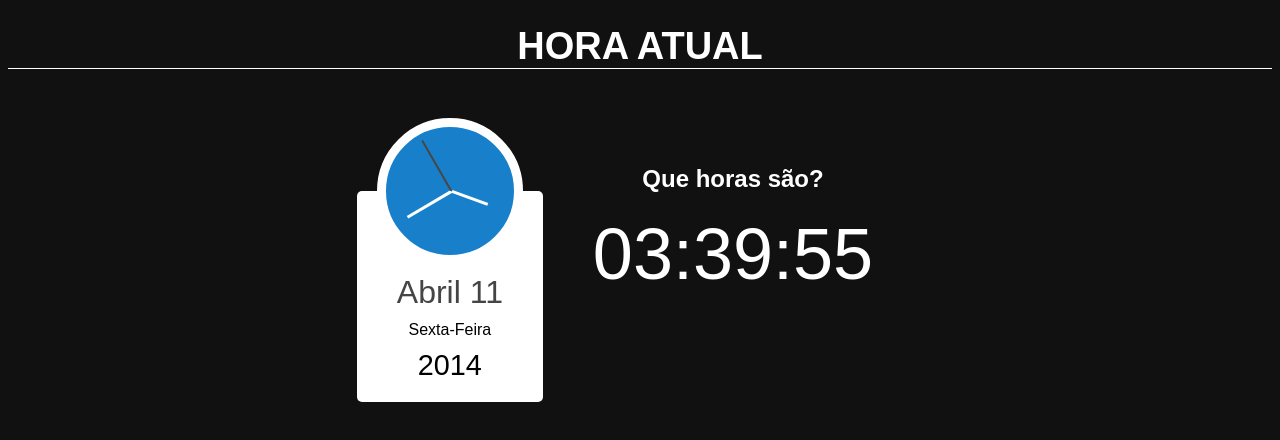
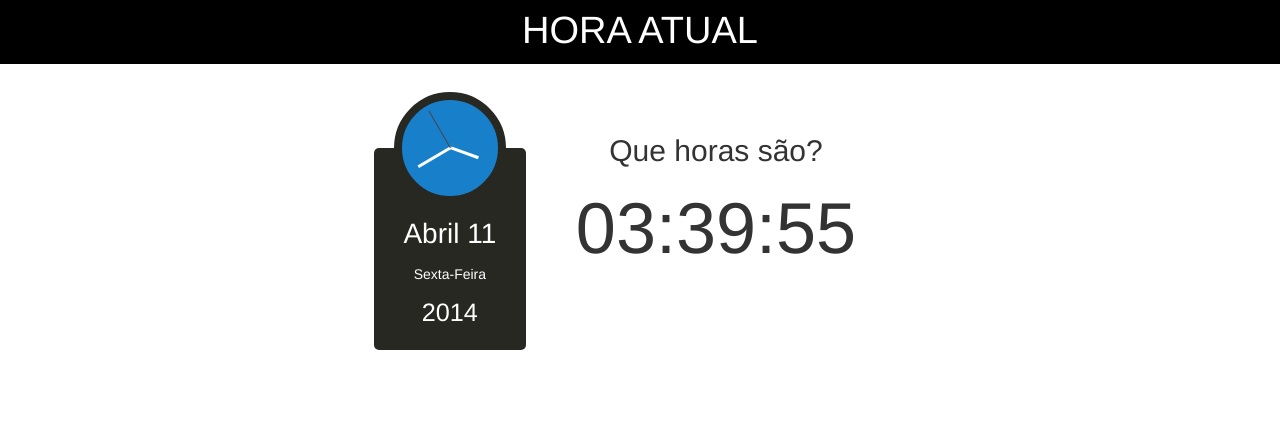
Before and after one commit to jltafarel/HoraAtual, a plain HTML site: page index.html in a window 1280 px wide. Drawn offline with nearby package versions, Linux system fonts and the light colour scheme.

Commit message:
Adicionado bootstrap

```diff
--- a/css/style.css
+++ b/css/style.css
@@ -1,13 +1,17 @@
 body {
-  background-color: #111;
-  color: #fff;
+  height: 100%;
+  background-color: #000;
+  color: #000;
   font-family: 'Open Sans', "Lucida Grande", "Lucida Sans Unicode", "Lucida Sans", Geneva, Verdana, sans-serif;
   font-family: Arial, sans-serif;
   text-align: center;
 }
 
+.pagina{
+  min-height:100%;
+}
+
 div#relogio {
-
   display: -webkit-inline-box;
   position: relative;
   text-align: center;
@@ -61,11 +65,6 @@ div#locker:hover {
   color: white;
 }
 
-@keyframes glow {
-  to {
-    color: #fff;
-  }
-}
 #reset {
   position: absolute;
   bottom: 20px;
@@ -80,7 +79,7 @@ div#locker:hover {
 }
 
 .box {
-  background: #FFF;
+  background: #272822;
   border-radius: 5px;
   display: inline-block;
   margin: 6em 0 2em;
@@ -88,23 +87,25 @@ div#locker:hover {
 }
 
 .date #daymonth {
-  color: #454545;
+  color: #fff;
   font-size: 2em;
   padding: 10px 0;
 }
 
 .date #year {
+  color: #fff;
   font-size: 1.8em;
   margin-top: 10px;
 }
 
 .date {
-  color: #000;
+  color: #fff;
 }
 
 .clock {
+
   background-color: #187FCB;
-  border: 0.6em solid white;
+  border: 0.6em solid #272822;
   border-radius: 100%;
   height: 8em;
   margin-top: -50%;
@@ -137,14 +138,32 @@ div#locker:hover {
   background: #484742;
 }
 
-h1 {
-  border-bottom: 1px solid #fff;
+#titulo {
+  border-bottom: 2px solid #000;
   font-size: 38px;
   width: 100%;
+  margin: 0 auto;
+  padding: 10px;
+  color: #fff;
 }
 
+nav {
+  background-color: #000;
+}
 
 #hora {
   margin: 50px;
   float: center;
 }
+
+footer {
+  position:absolute;
+  bottom:0;
+  width:100%;
+  color: #000;
+  background-color: #AAAAAA;
+}
+
+footer p{
+  margin: 0 auto;
+}
--- a/index.html
+++ b/index.html
@@ -6,11 +6,12 @@
     <meta name="keywords" content="ATUAL, HORA, HORARIO, BRASILIA, CERTA, DATA">
     <title>HoraAtual.com - Horário oficial de Brasília</title>
     <script src="js/prefixfree.min.js"></script>
+    <script src="js/bootstrap.min.js"></script>
     <link rel="shortcut icon" href="favicon/clock.ico" type="image/x-icon"/>
     <link rel='stylesheet prefetch' href='http://netdna.bootstrapcdn.com/font-awesome/4.0.3/css/font-awesome.min.css'>
     <link href="css/style.css" type="text/css" rel="stylesheet" media="screen" />
     <link href='http://fonts.googleapis.com/css?family=Open+Sans:300' rel='stylesheet' type='text/css'>
-
+    <link rel="stylesheet" type="text/css" href="css/bootstrap.min.css">
     <script>
       (function(i,s,o,g,r,a,m){i['GoogleAnalyticsObject']=r;i[r]=i[r]||function(){
       (i[r].q=i[r].q||[]).push(arguments)},i[r].l=1*new Date();a=s.createElement(o),
@@ -32,7 +33,11 @@
     </style>
   </head>
   <body>
-    <h1>HORA ATUAL</h1>
+    <div class="pagina">
+      <nav>
+        <h1 id="titulo">HORA ATUAL</h1>
+      </nav>
+
       <div id="relogio">
         <div class="box">
           <div class="clock">
@@ -51,6 +56,12 @@
         <h2>Que horas são?</h2>
         <div id="time"></div>
       </div>
+    </div>
+
+    <!-- <footer>
+      <p>Lucas Rafagnin</p>
+    </footer>-->
+
     <script src='http://codepen.io/assets/libs/fullpage/jquery.js'></script>
     <script src='http://cdnjs.cloudflare.com/ajax/libs/moment.js/2.4.0/moment.min.js'></script>
     <script src="js/index.js"></script>
```
Also changed, not shown: css/bootstrap.min.css (added), js/bootstrap.min.js (added). Lines whose indentation alone changed are shown as unchanged.
